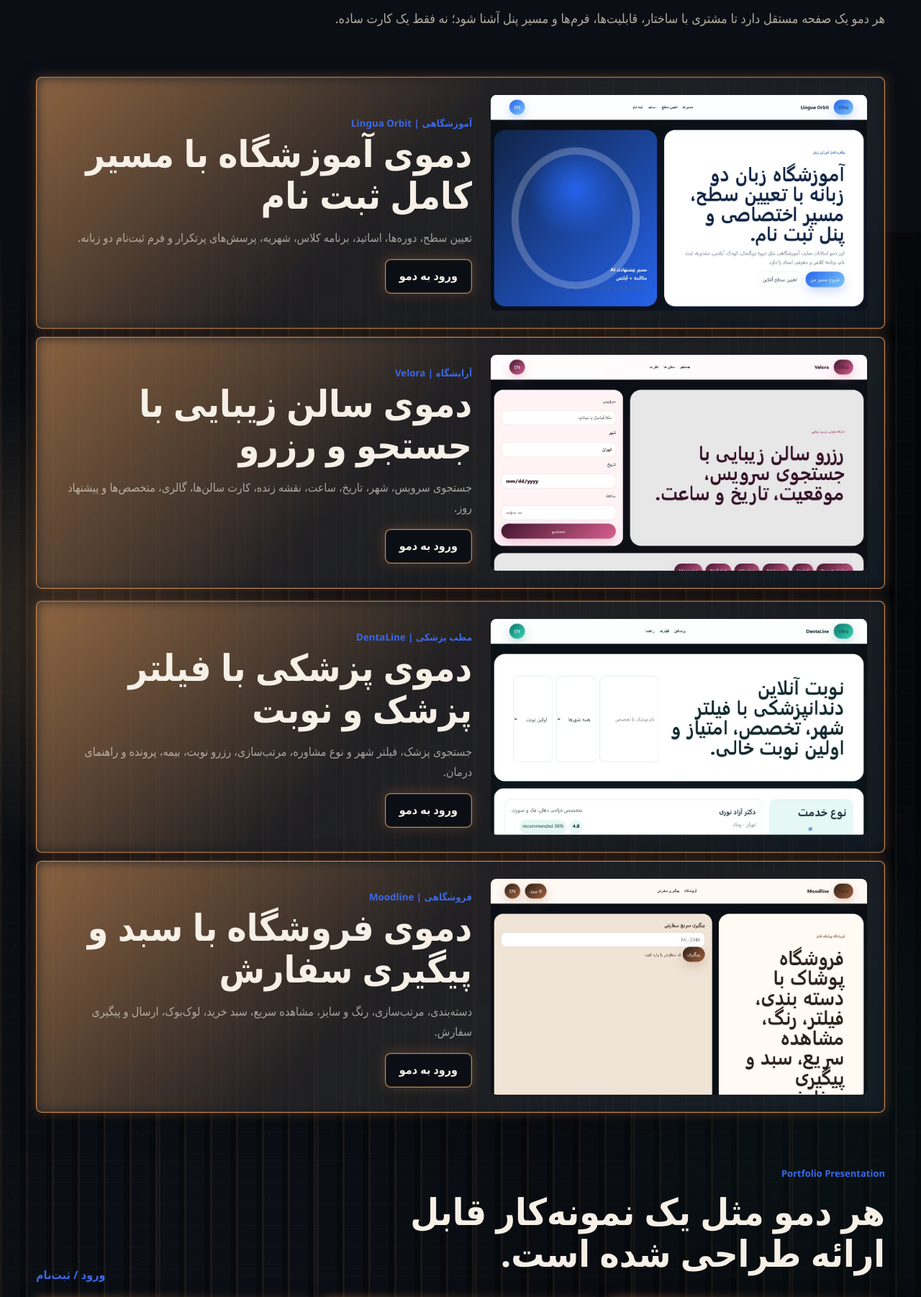
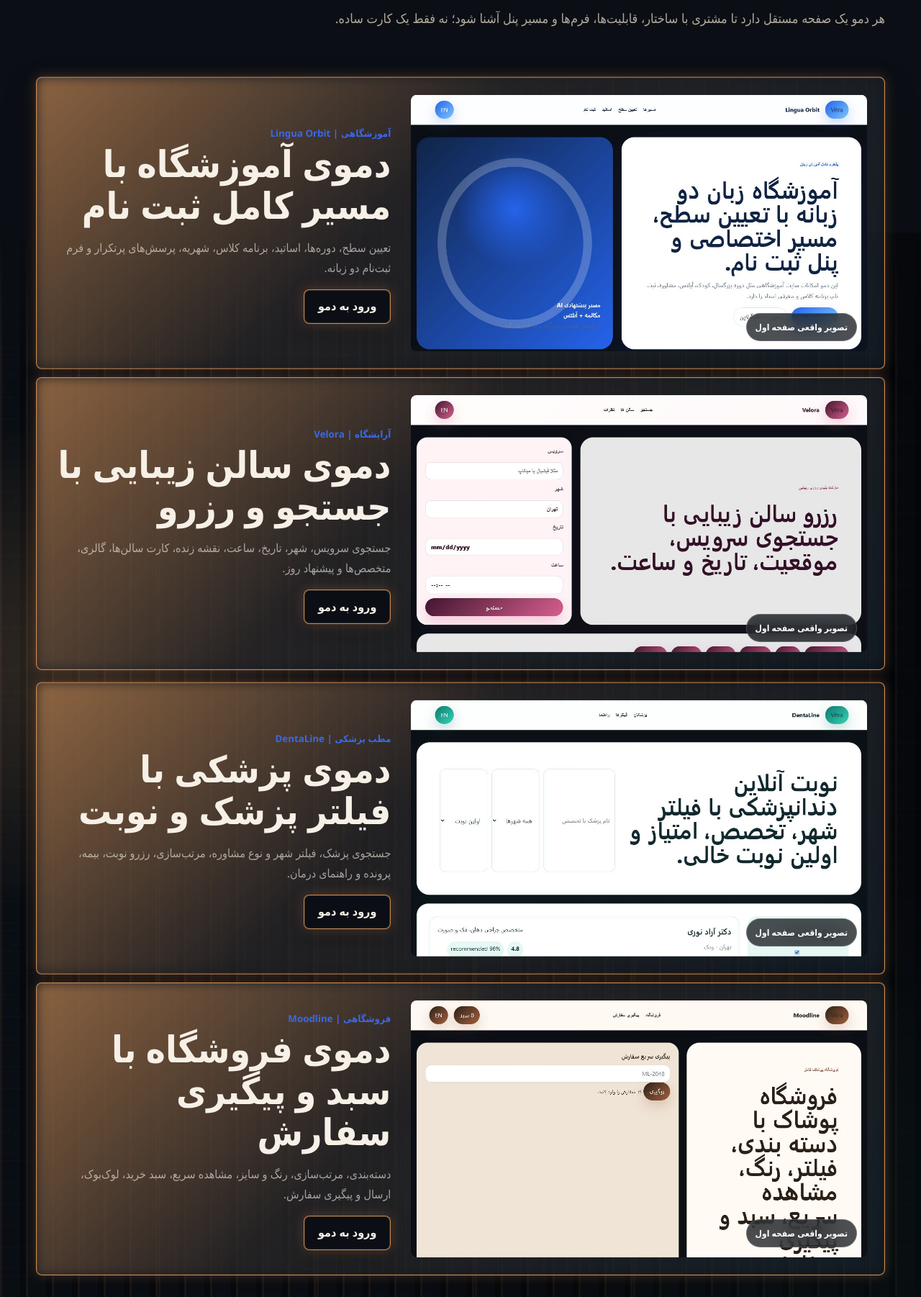
Before and after one commit to mehdimoosavi752-source/vitra-studio, a PHP site: page /portfolio.html in a window 1280 px wide. Shown: the part 556-2358 px from the top of the page at 72% size. Run offline with PHP 8.4, Linux system fonts and the light colour scheme.

Commit message:
Add files via upload

```diff
--- a/UPLOAD-THIS-FOLDER.txt
+++ b/UPLOAD-THIS-FOLDER.txt
@@ -1 +1 @@
-Upload the contents of this folder. Demo sites are expanded, full-width, bilingual, and portfolio cards use real homepage screenshots.
+Upload the contents of this folder. Portfolio demo cards show visible homepage screenshots in large 16:9 frames.
--- a/styles.css
+++ b/styles.css
@@ -1395,36 +1395,55 @@ textarea {
 
 .demo-card {
   display: grid;
-  grid-template-columns: minmax(280px, 0.9fr) minmax(0, 1fr);
-  gap: 26px;
+  grid-template-columns: minmax(420px, 1.15fr) minmax(0, 0.85fr);
+  gap: 28px;
   align-items: center;
   padding: 24px;
   overflow: hidden;
 }
 
 .demo-screen {
-  min-height: 300px;
+  position: relative;
+  min-height: 0;
+  aspect-ratio: 16 / 9;
   overflow: hidden;
   border-radius: var(--radius);
   background:
     linear-gradient(135deg, rgba(28,32,39,0.86), rgba(16,19,24,0.56)),
     repeating-linear-gradient(90deg, rgba(139,95,60,0.12) 0 2px, transparent 2px 30px);
-  padding: 20px;
+  padding: 0;
   box-shadow: inset 0 0 0 1px rgba(17, 19, 26, 0.08);
 }
 
 .demo-preview-link {
   display: block;
-  padding: 0;
+  min-height: 0;
   background: #101319;
+}
+
+.demo-preview-link::after {
+  content: "تصویر واقعی صفحه اول";
+  position: absolute;
+  right: 14px;
+  bottom: 14px;
+  z-index: 2;
+  padding: 8px 12px;
+  border-radius: 999px;
+  color: #fff;
+  background: rgba(16, 19, 24, 0.74);
+  border: 1px solid rgba(255, 255, 255, 0.18);
+  backdrop-filter: blur(12px);
+  font-size: 12px;
+  font-weight: 900;
 }
 
 .demo-preview-img {
   display: block;
   width: 100%;
   height: 100%;
-  min-height: 300px;
+  min-height: 0;
   object-fit: cover;
+  object-position: top center;
   transition: transform 360ms ease;
 }
 
```
